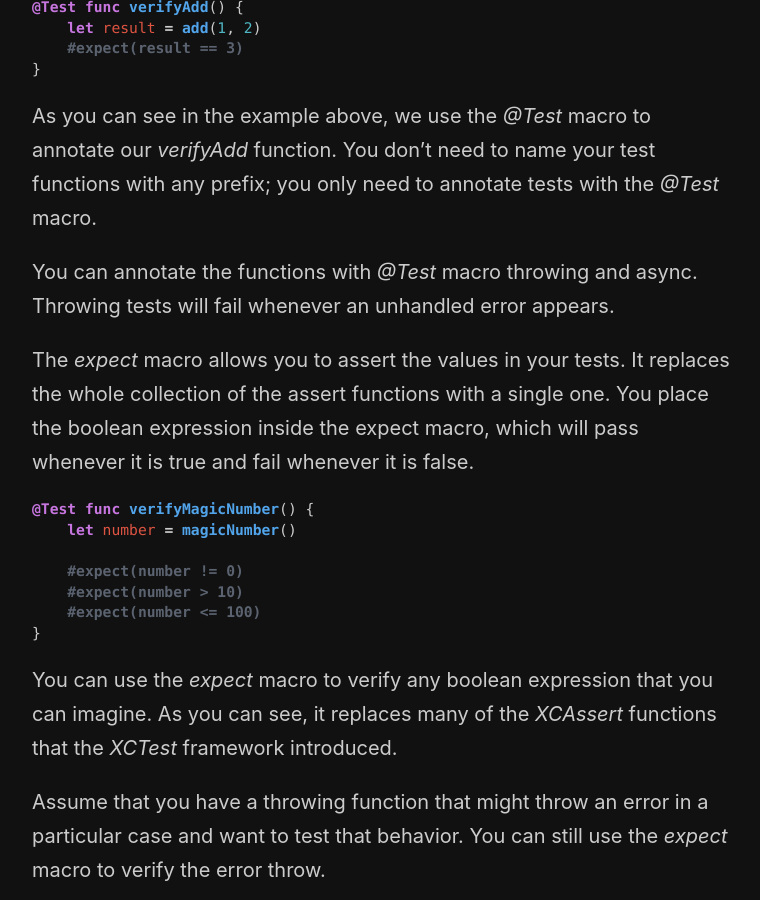
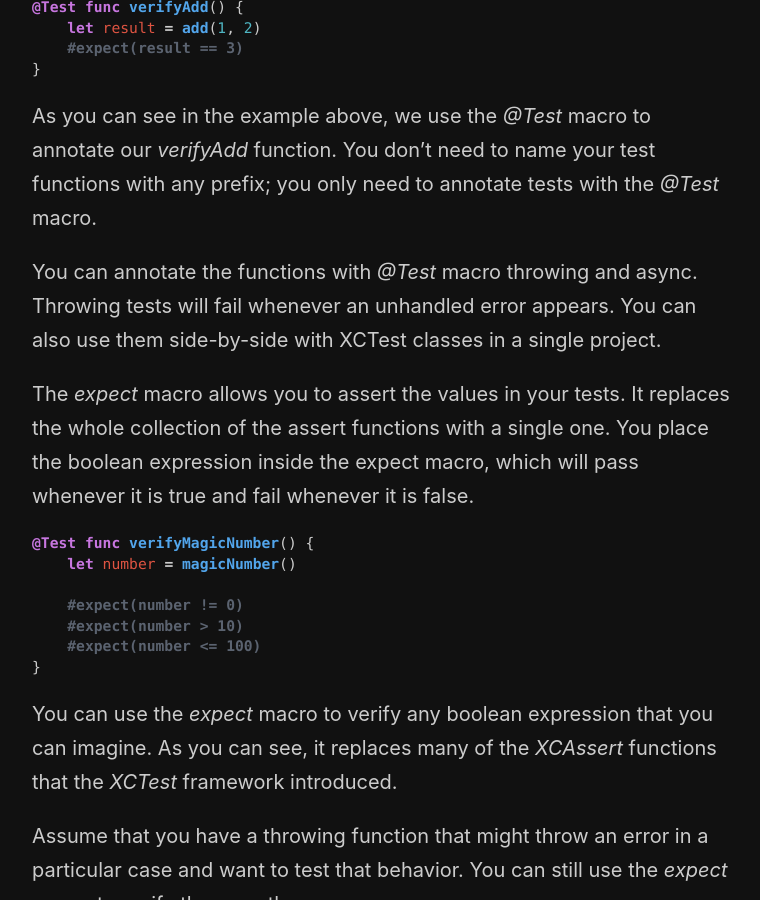
Before and after one commit to mecid/mecid.github.io, a Jekyll site: the page built from _posts/2024-10-22-introducing-swift-testing-basics.md, in a window 1280 px wide and 900 px high, scrolled down 826 px. Shown: the whole window, without its empty margins (258-1018 px from the left). Built offline with Jekyll 4.4.1, drawn with Linux system fonts in a browser that asks for light colours.

Commit message:
small improvement in the swift testing basics post

```diff
--- a/_posts/2024-10-22-introducing-swift-testing-basics.md
+++ b/_posts/2024-10-22-introducing-swift-testing-basics.md
@@ -26,7 +26,7 @@ func add(_ a: Int, _ b: Int) -> Int {
 
 As you can see in the example above, we use the *@Test* macro to annotate our *verifyAdd* function. You don't need to name your test functions with any prefix; you only need to annotate tests with the *@Test* macro.
 
-You can annotate the functions with *@Test* macro throwing and async. Throwing tests will fail whenever an unhandled error appears.
+You can annotate the functions with *@Test* macro throwing and async. Throwing tests will fail whenever an unhandled error appears. You can also use them side-by-side with XCTest classes in a single project.
 
 The *expect* macro allows you to assert the values in your tests. It replaces the whole collection of the assert functions with a single one. You place the boolean expression inside the expect macro, which will pass whenever it is true and fail whenever it is false.
 
```
